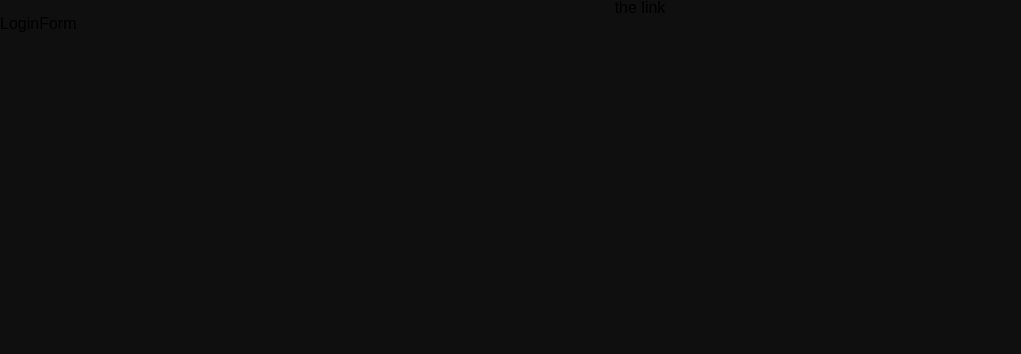
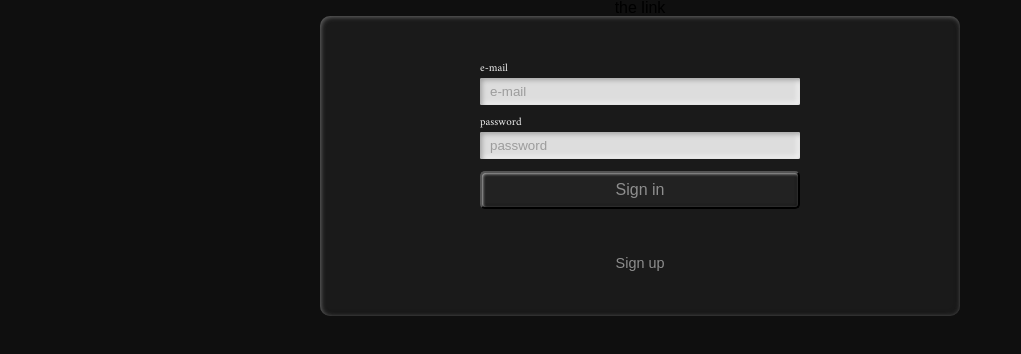
Before and after one commit to theodorebing/Discovery, a React app in the folder front/: page /recipe/1 in a window 1280 px wide. Shown: the whole page, without its empty margins (0-1021 px from the left). Built offline with nearby package versions, Linux system fonts and the light colour scheme.

Commit message:
Index page with login is prepared

```diff
--- /dev/null
+++ b/front/src/baseurl.js
@@ -0,0 +1,3 @@
+const baseUrl = 'http://localhost:5050/';
+
+export default baseUrl;
--- a/front/src/components/App/index.js
+++ b/front/src/components/App/index.js
@@ -10,16 +10,16 @@ import './styles.scss';
 import Index from '../Index';
 
 // == Composant
-const App = () => (
+const App = ({ isLogged }) => (
   <div className="app">
     <Switch>
-      {/* {!isLogged && (
-        <> */}
-      <Route path="/">
-        <Index />
-      </Route>
-      {/* </>
-        )} */}
+      {!isLogged && (
+        <>
+          <Route path="/">
+            <Index />
+          </Route>
+        </>
+      )}
       {/* {isLogged && (
           <>
             <Route path="/" exact>
--- a/front/src/components/Index/index.js
+++ b/front/src/components/Index/index.js
@@ -1,10 +1,11 @@
 import React from 'react';
 
 import Page from 'src/components/Page';
+import LoginForm from '../LoginForm';
 
 const Index = () => (
   <Page>
-    LoginForm
+    <LoginForm />
   </Page>
 );
 
--- a/front/src/components/LoginForm/index.js
+++ b/front/src/components/LoginForm/index.js
@@ -0,0 +1,63 @@
+import React, { useState } from 'react';
+import axios from 'axios';
+
+import './styles.scss';
+import baseUrl from 'src/baseurl';
+
+const LoginForm = () => {
+  const [email, setEmail] = useState('');
+  const [password, setPassword] = useState('');
+
+  const onChangeEmail = (evt) => {
+    setEmail(evt.target.value);
+  };
+  const onChangePassword = (evt) => {
+    setPassword(evt.target.value);
+  };
+  const handleSubmit = (evt) => {
+    evt.preventDefault();
+    axios.post(`${baseUrl}connexion`, { email, password })
+      .then(() => {
+        setEmail('');
+        setPassword('');
+      })
+      .catch((error) => {
+        (console.log('error', error.response));
+      });
+  };
+
+  return (
+    <div className="loginForm">
+      <form action="" className="loginForm-form" onSubmit={handleSubmit}>
+        <label htmlFor="email-input" className="loginForm-label">
+          e-mail
+          <input
+            type="email"
+            value={email}
+            name="email"
+            className="loginForm-input"
+            placeholder="e-mail"
+            onChange={onChangeEmail}
+          />
+        </label>
+        <label htmlFor="password-input" className="loginForm-label">
+          password
+          <input
+            type="password"
+            value={password}
+            name="password"
+            className="loginForm-input"
+            placeholder="password"
+            onChange={onChangePassword}
+          />
+        </label>
+        <button type="submit">
+          Sign in
+        </button>
+      </form>
+      <a href="/signup" className="loginForm-link link">Sign up</a>
+    </div>
+  );
+};
+
+export default LoginForm;
--- /dev/null
+++ b/front/src/components/LoginForm/styles.scss
@@ -0,0 +1,36 @@
+@use 'src/styles/vars';
+
+.loginForm {
+
+  width: 50%;
+  height: 300px;
+  background-color: vars.$black;
+  border: solid 2px none;
+  border-radius: vars.$radius;
+  display: flex;
+  flex-direction: column;
+  justify-content: space-evenly;
+  align-items: center;
+  box-shadow: inset 1px 1px 5px rgb(107, 107, 107), inset -1px -1px 5px rgb(24, 24, 24);
+
+  &-form {
+    width: 50%;
+    height: 50%;
+    display: flex;
+    flex-direction: column;
+    justify-content: space-around;
+  }
+
+  &-label {
+    font-size: 0.7rem;
+  }
+
+  &-input{
+    width: 100%;
+    margin-top: 0.2rem;
+  }
+
+  &-link {
+    font-size: 0.9rem;
+  }
+}
--- a/front/src/components/Page/index.js
+++ b/front/src/components/Page/index.js
@@ -1,12 +1,15 @@
 import React from 'react';
 import PropTypes from 'prop-types';
 
+import './styles.scss';
 import AppHeader from 'src/components/AppHeader';
 
 const Page = ({ children }) => (
   <main className="page">
     <AppHeader />
-    {children}
+    <div className="page-content">
+      {children}
+    </div>
   </main>
 );
 
--- /dev/null
+++ b/front/src/components/Page/styles.scss
@@ -0,0 +1,8 @@
+.page {
+
+  &-content {
+  display: flex;
+  justify-content: center;
+  align-items: center;
+  }
+}
--- a/front/src/styles/_vars.scss
+++ b/front/src/styles/_vars.scss
@@ -1,11 +1,14 @@
 // COLORS
 $background-color: #0F0F0F;
-$title-color: #F0F0F0;
-$white-color: #fafafa;
-$lightblack-color: #333;
-$grey-color: #666;
-$lightgrey-color: #888;
+$white: #f0f0f0;
+$black: #1a1a1a;
+$darkgrey: #606060;
+$grey: #8e8e8e;
+$placeholder: #9c9c9c;
 
 // FONTS
 $main-font: 'Amiri', serif;
 $category-font: 'DM Serif Display', serif;
+
+// OTHER
+$radius: 10px;
--- a/front/src/styles/index.scss
+++ b/front/src/styles/index.scss
@@ -4,7 +4,40 @@
 body {
   background-color: #0f0f0f;
   font-family: sans-serif;
+}
 
+label {
+  font-family: vars.$main-font;
+  color: vars.$white;
+  display: block;
+}
+
+input {
+  display: block;
+  background-color: #ddd;
+  border: 1px;
+  border-radius: 2px;
+  padding: 6px 10px;
+  margin: 8px 0;
+  box-sizing: border-box;
+  box-shadow: inset 2px 2px 5px rgb(160, 160, 160), inset -2px -2px 5px rgb(250, 250, 250);
+
+  -webkit-appearance: none;
+  &::placeholder {color: vars.$placeholder;}
+}
+
+button {
+  background-color: #222222;
+  border: 1px solid none;
+  border-radius: 5px;
+  padding: 8px;
+  color: vars.$grey;
+  font-size: 1rem;
+  box-shadow: inset 1px 1px 3px #b2b2b2, inset -1px -1px 3px rgb(15, 15, 15);
+}
+
+.link {
+  color: vars.$grey;
 }
 
 @import url('https://fonts.googleapis.com/css2?family=Amiri:ital,wght@0,400;0,700;1,400;1,700&display=swap');
```
